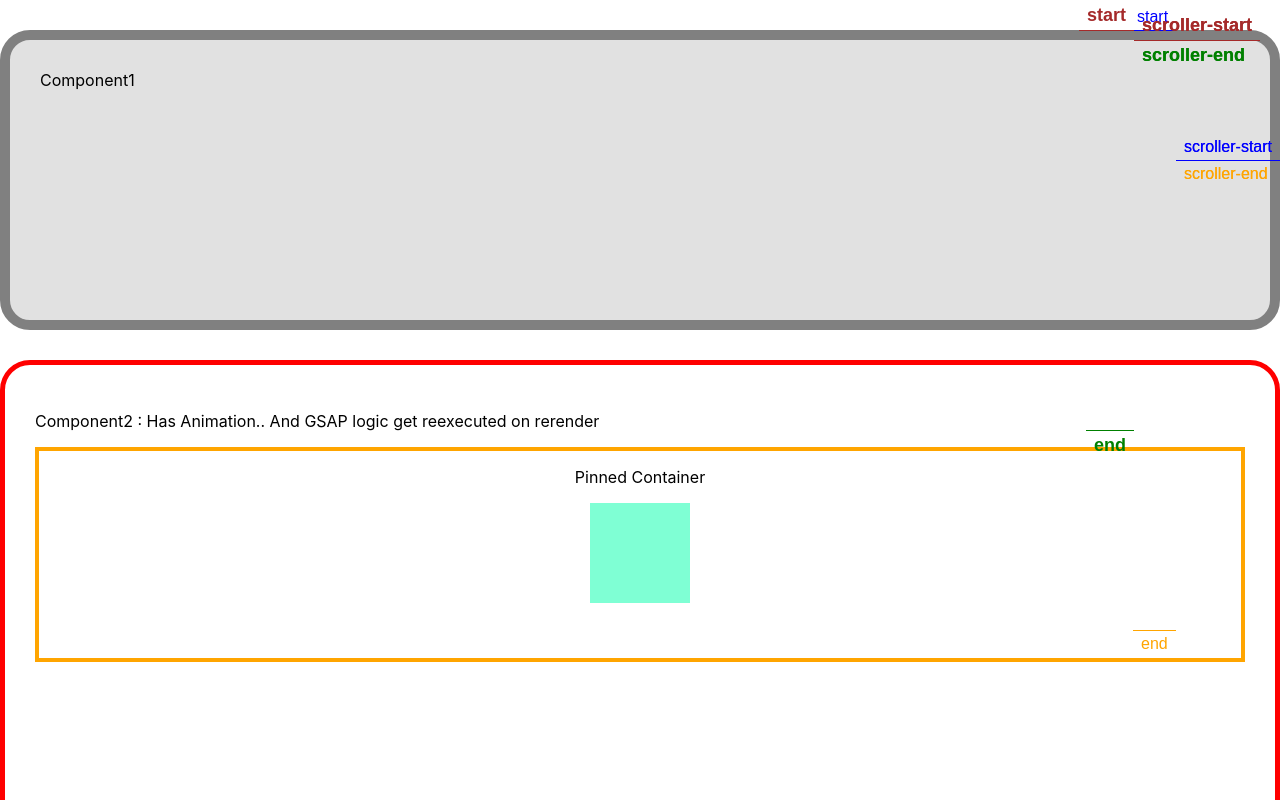
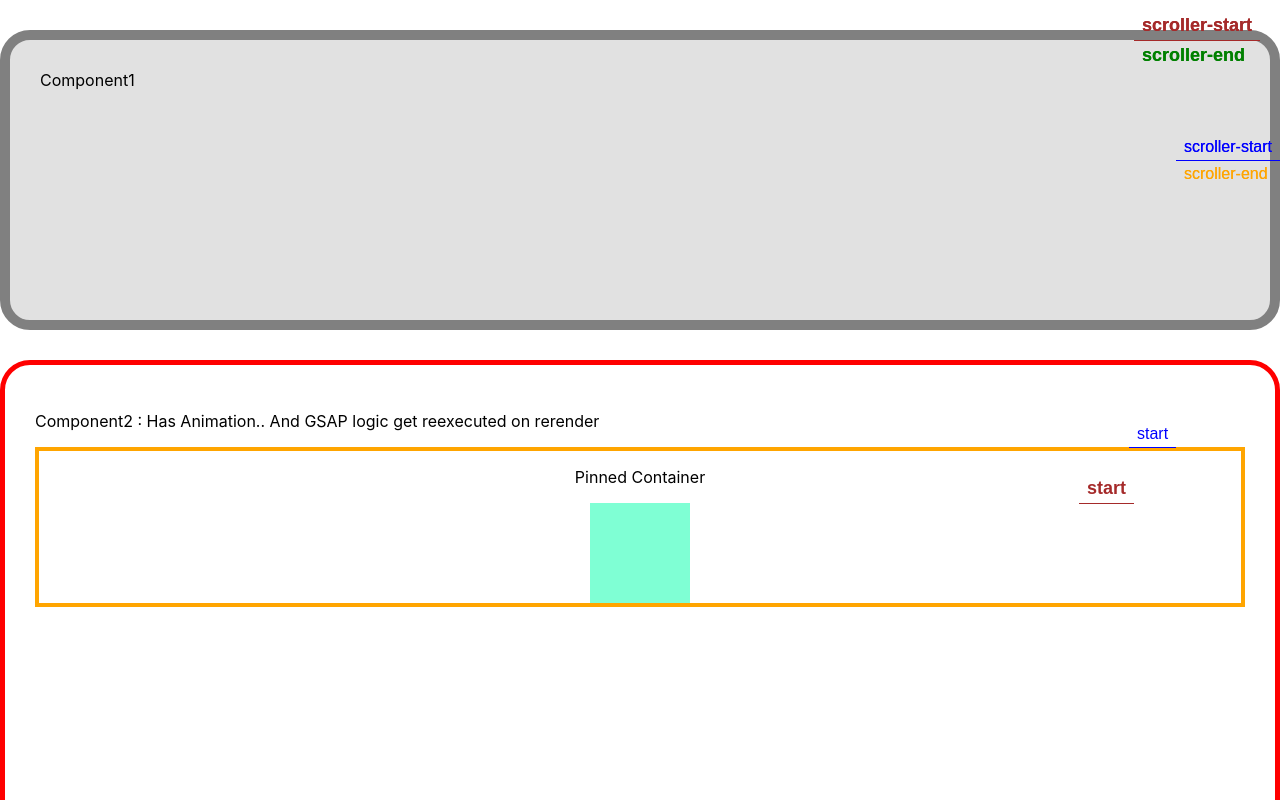
Before and after one commit to ks-mani/gsap-doubt, a React (Create React App) app: page / in a window 1280 px wide. Shown: the top 800 px of the page. Built offline with nearby package versions, Linux system fonts and the light colour scheme.

Commit message:
Anim - 3

```diff
--- a/src/Component2/index.css
+++ b/src/Component2/index.css
@@ -1,5 +1,5 @@
 .component2Wrap {
-  height: 500px;
+  height: auto;
   background-color: white;
   border: 5px solid red;
 }
@@ -11,7 +11,6 @@
   align-items: center;
   border: 4px solid orange;
   width: 100%;
-  height: 50%;
 }
 
 .comp2Anim {
--- a/src/Component2/index.js
+++ b/src/Component2/index.js
@@ -43,14 +43,16 @@ const Component2 = () => {
 
       timeline
         .to(animBoxRef.current, {
-          rotate: 360,
-          x: 400,
+          rotate: 180,
+          x: 200,
+          scale: 1.9,
         })
         .to(animBoxRef.current, {
           rotate: 720,
           x: -500,
+          scale: 1,
         });
-    }, "#comp4");
+    }, "#comp2");
 
     return () => {
       ctx.revert();
@@ -58,13 +60,13 @@ const Component2 = () => {
   }, []);
 
   return (
-    <div className="widget component2Wrap">
+    <div className="widget component2Wrap" id="comp2">
       <p>
         Component2 : Has Animation.. And GSAP logic get reexecuted on rerender
       </p>
-      <div className="comp2pin">
+      <div className="comp2pin" ref={pinnedBoxRef}>
         <p>Pinned Container</p>
-        <div className="comp2Anim"></div>
+        <div className="comp2Anim" ref={animBoxRef}></div>
       </div>
     </div>
   );
```
